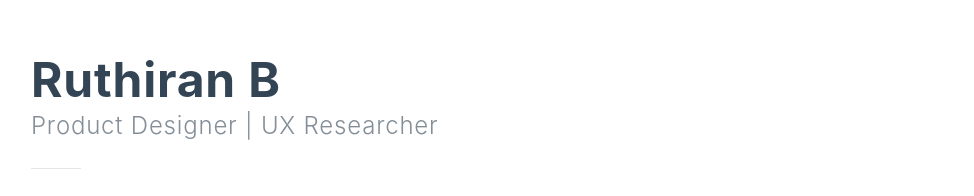
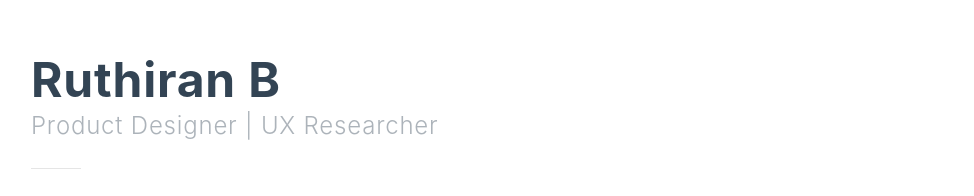
Before and after one commit to ruthiran/Ruthira.github.io, a website with bundled scripts: page index.html in a window 1280 px wide. Shown: the part 245-441 px from the top of the page, without its empty margins (151-1125 px from the left). Built offline with nearby package versions, Linux system fonts and the light colour scheme; files whose address does not match are found by name.

Commit message:
Simple site
changes made

```diff
--- a/index.html
+++ b/index.html
@@ -72,7 +72,7 @@
           <h1 class="mb-0" style="font-size: 48px;font-weight: 700;">Ruthiran B
 
           </h1>
-          <p class="mb-0" style="font-size: 24px;font-weight: 300; opacity: 0.6">Product Designer | UX Researcher
+          <p class="mb-0" style="font-size: 24px;font-weight: 300; opacity: 0.4">Product Designer | UX Researcher
 
                     </p><br>
                     <hr>
```
